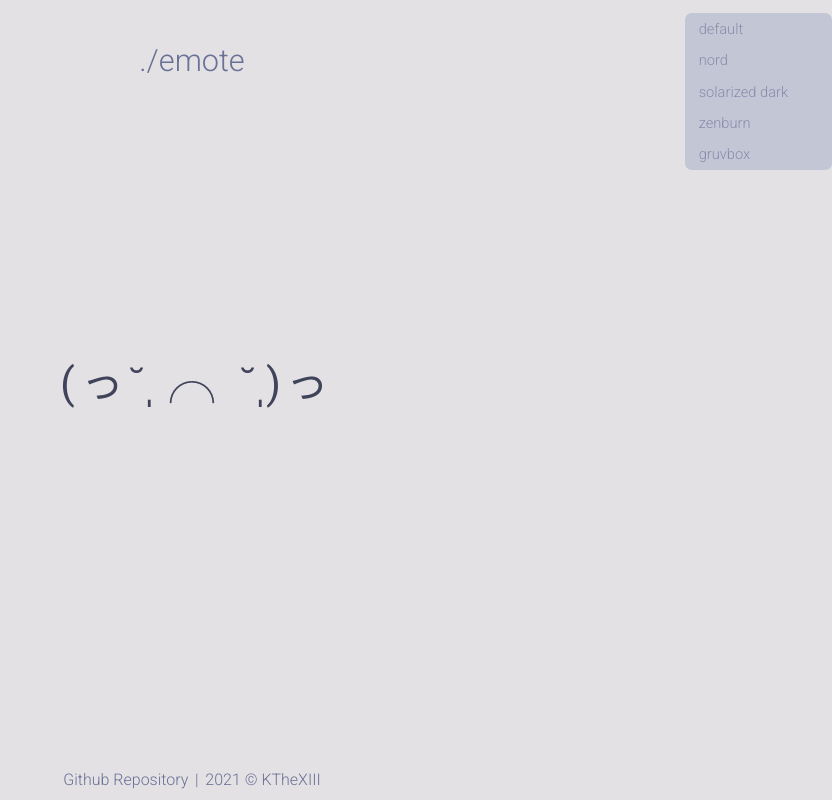
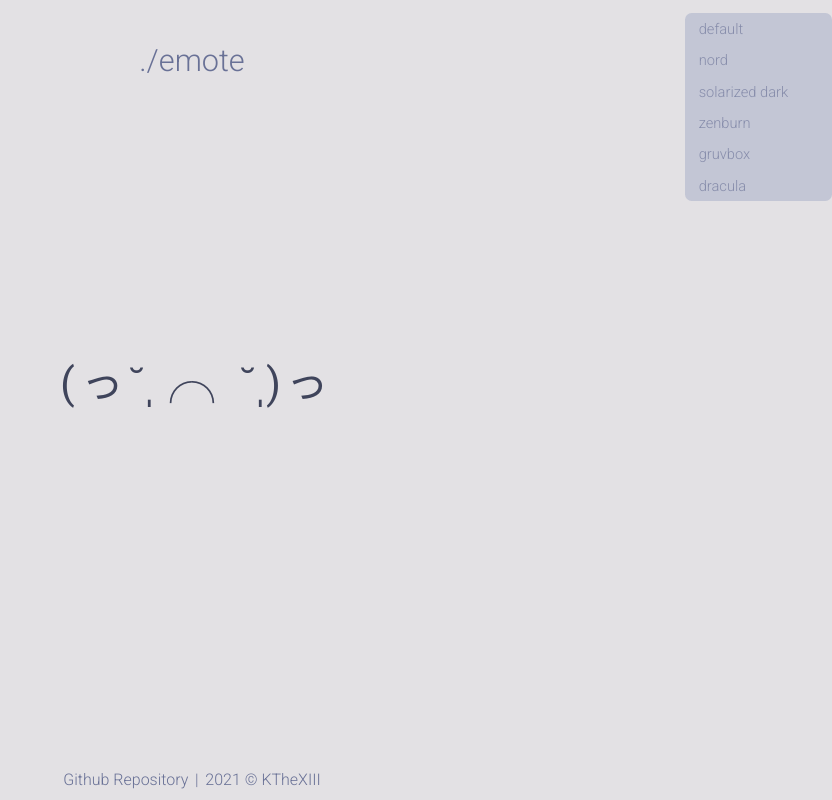
Before and after one commit to KTheXIII/emote-reactjs, a React (Create React App) app: page / in a window 1280 px wide. Both pictures are taken after a click on the element "theme". Shown: the whole page, without its empty margins (448-1280 px from the left). Built offline with nearby package versions, Linux system fonts and the light colour scheme.

Commit message:
Add dracula theme
Add color transition animation

```diff
--- a/src/assets/theme.json
+++ b/src/assets/theme.json
@@ -1,4 +1,5 @@
-[{
+[
+  {
     "id": "auto-theme",
     "name": "default",
     "source": "/"
@@ -22,5 +23,10 @@
     "id": "gruvbox-theme",
     "name": "gruvbox",
     "source": "https://github.com/morhetz/gruvbox"
+  },
+  {
+    "id": "dracula-theme",
+    "name": "dracula",
+    "source": "https://github.com/dracula/dracula-theme"
   }
 ]
--- a/src/components/AppName.tsx
+++ b/src/components/AppName.tsx
@@ -1,7 +1,7 @@
 import { ReactElement } from 'react'
 
 // import { refreshIcon } from '../assets/icons'
-import { AppThemeDropdown } from './AppThemeDropdown'
+import { AppTheme } from './AppTheme'
 
 import '../styles/header.css'
 
@@ -23,7 +23,7 @@ export const AppName: React.FC<IAppName> = (props): ReactElement => {
         {/* <button className="refresh-btn">{refreshIcon}</button> */}
       </div>
       <div className="options">
-        <AppThemeDropdown />
+        <AppTheme />
       </div>
     </div>
   )
--- a/src/components/AppThemeDropdown.tsx
+++ b/src/components/AppTheme.tsx
@@ -10,27 +10,25 @@ import themeList from '../assets/theme.json'
 import '../styles/theme-dropdown.css'
 
 function saveSelectedTheme(theme: string) {
-  localStorage.setItem('userTheme', theme)
+  localStorage.setItem('theme', theme)
   document.body.className = theme
 }
 
-export const AppThemeDropdown = (): ReactElement => {
+function userTheme() {
+  return localStorage.getItem('theme') || 'auto-theme'
+}
+
+export const AppTheme = (): ReactElement => {
   const [isThemeHidden, setIsThemeHidden] = useState(true)
   const themeRef = useRef<HTMLDivElement | null>(null)
-  let currentTheme = 'auto-theme'
 
   useEffect(() => {
-    // Load the user stored theme
-    const userTheme = localStorage.getItem('userTheme')
-    if (userTheme) {
-      currentTheme = userTheme
-      document.body.className = currentTheme
-    }
+    document.body.className = userTheme()
   }, [])
 
   function onClickOutsideTheme(event: MouseEvent) {
     if (themeRef.current && !themeRef.current.contains(event.target as Node)) {
-      document.body.className = currentTheme
+      document.body.className = userTheme()
       setIsThemeHidden(true)
     }
   }
@@ -48,8 +46,7 @@ export const AppThemeDropdown = (): ReactElement => {
       <p
         key={theme.name}
         onClick={() => {
-          currentTheme = theme.id
-          saveSelectedTheme(currentTheme)
+          saveSelectedTheme(theme.id)
           setIsThemeHidden(true)
         }}
         onMouseEnter={() => {
--- a/src/styles/main.css
+++ b/src/styles/main.css
@@ -10,6 +10,7 @@ body,
   height: 100%;
   background-color: var(--bg);
   color: var(--text);
+  transition: background-color 250ms ease-in;
 }
 
 .app {
@@ -42,3 +43,9 @@ body,
   color: var(--text-hover);
   text-decoration: underline;
 }
+
+@media all and (display-mode: standalone) and (orientation: portrait) and (min-device-height: 668px) {
+  .app-footer {
+    padding-bottom: 2em;
+  }
+}
--- a/src/styles/themes/auto.css
+++ b/src/styles/themes/auto.css
@@ -30,6 +30,7 @@
   --magenta-1: hsl(255, 78%, 68%);
   --magenta-2: hsl(255, 78%, 48%);
   --magenta-2: hsl(255, 78%, 38%);
+  --cyan: #f39660;
   --orange: #f39660;
   --orange-1: hsl(22, 86%, 56%);
   --orange-2: hsl(22, 86%, 46%);
--- /dev/null
+++ b/src/styles/themes/dracula.css
@@ -0,0 +1,25 @@
+:root {
+  --background-dracula: #272935;
+  --background-dracula-1: #303241;
+  --background-dracula-2: #3d4052;
+  --foreground-dracula: #f8f8f2;
+  --red-darcula: #ff5555;
+  --green-darcula: #50fa7b;
+  --yellow-darcula: #f1fa8c;
+  --blue-darcula: #bd93f9;
+  --magenta-darcula: #ff79c6;
+  --cyan-darcula: #8be9fd;
+  --orange-darcula: #ffb86c;
+  --purple-darcula: #bd93f9;
+}
+
+.dracula-theme {
+  --bg: var(--background-dracula);
+  --bg-0: var(--background-dracula-1);
+  --bg-1: var(--background-dracula-2);
+  --text: var(--foreground-dracula);
+  --text-1: var(--green-darcula);
+  --text-2: var(--yellow-darcula);
+  --text-3: var(--magenta-darcula);
+  --text-hover: var(--purple-darcula);
+}
--- a/src/styles/themes/themes.css
+++ b/src/styles/themes/themes.css
@@ -3,3 +3,4 @@
 @import url('./solarized.css');
 @import url('./zenburn.css');
 @import url('./base16.css');
+@import url('./dracula.css');
```
Also changed, not shown: src/assets/icons.tsx (+4 -3 lines), src/components/AppAddCustom.tsx (deleted, +0 -15 lines), src/components/AppCustom.tsx (added, +20 -0 lines), src/styles/custom.css (renamed from src/styles/add-custom.css).
